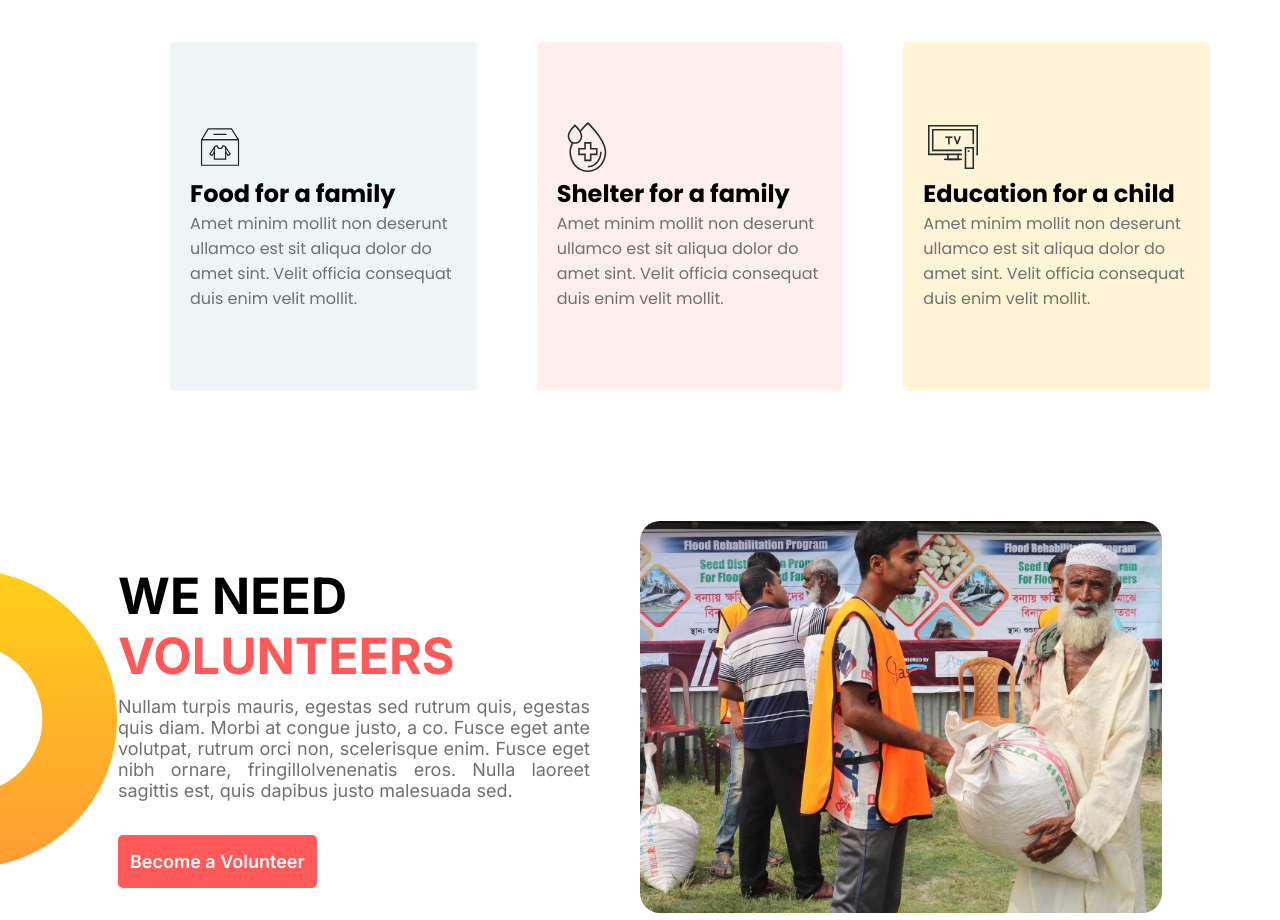
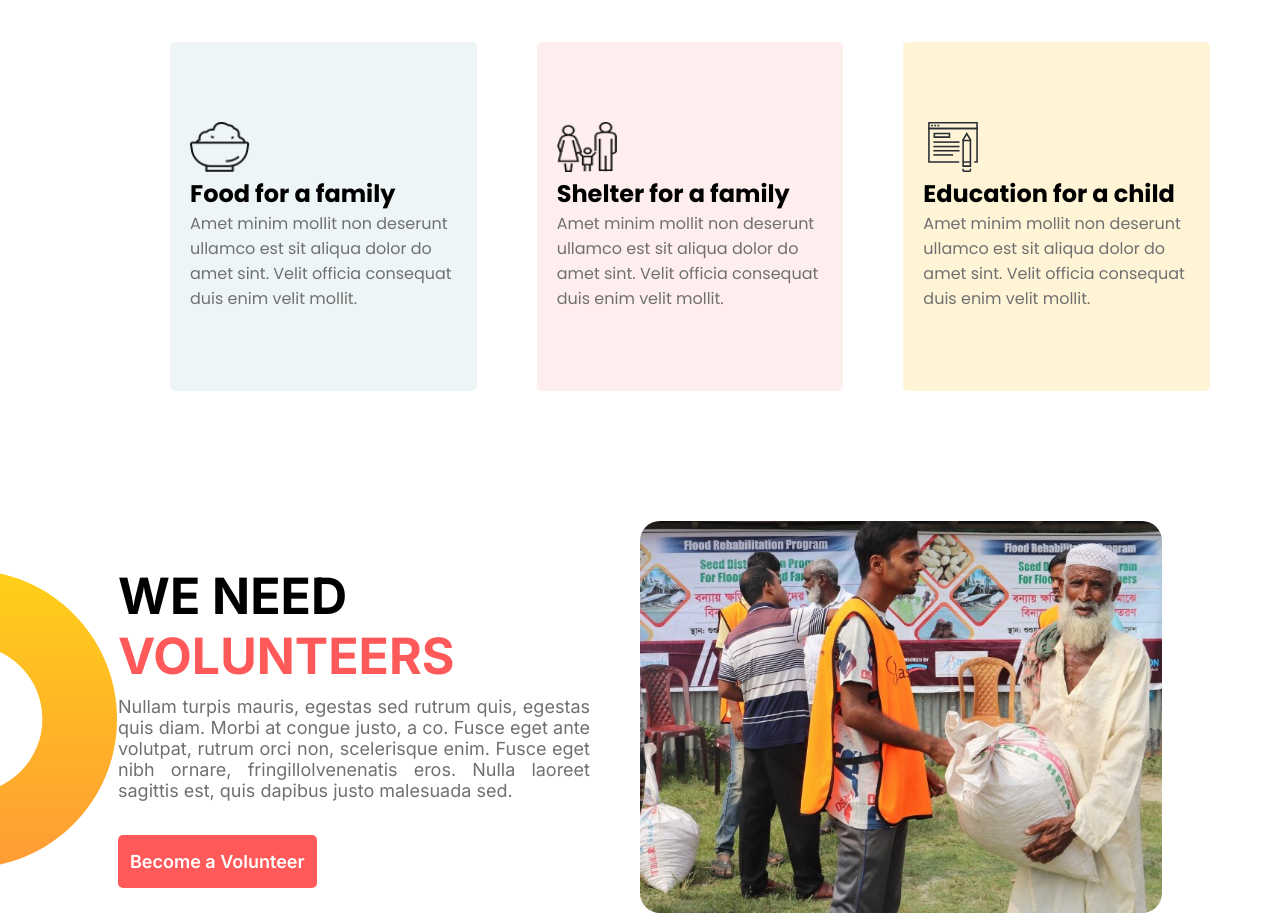
Before and after one commit to techhasib/donate-now, a plain HTML site: page index.html in a window 1280 px wide. Shown: the part 1680-2600 px from the top of the page. Drawn offline with Linux system fonts and the light colour scheme.

Commit message:
revision done fix images

```diff
--- a/index.html
+++ b/index.html
@@ -78,19 +78,19 @@
         </div>
        <div class="card">
             <div class="service item-one">
-                <img src="images/icons/clothes.svg" alt="" srcset="">
+                <img src="images/icons/food.png" alt="" srcset="">
                 <h3>Food for a family</h3>
                 <p>Amet minim mollit non deserunt ullamco est sit aliqua dolor do amet sint. Velit officia consequat duis enim velit mollit.</p>
             </div>
 
             <div class="service item-two">
-                <img src="images/icons/blood.svg" alt="" srcset="">
+                <img src="images/icons/shelter.png" alt="" srcset="">
                 <h3>Shelter for a family</h3>
                 <p>Amet minim mollit non deserunt ullamco est sit aliqua dolor do amet sint. Velit officia consequat duis enim velit mollit.</p>
             </div>
 
             <div class="service item-three">
-                <img src="/images/icons/icon7.svg" alt="">
+                <img src="images/icons/icon4.svg" alt="">
                 <h3>Education for a child</h3>
                 <p>Amet minim mollit non deserunt ullamco est sit aliqua dolor do amet sint. Velit officia consequat duis enim velit mollit.</p>
             </div>
--- a/style.css
+++ b/style.css
@@ -145,7 +145,7 @@ body{
 }
 
 .volunteers{
-    background: url(/images/dream-bg.png) no-repeat;
+    background: url(images/dream-bg.png) no-repeat;
     display: flex;
     justify-content: center;
     align-items: center;
```
